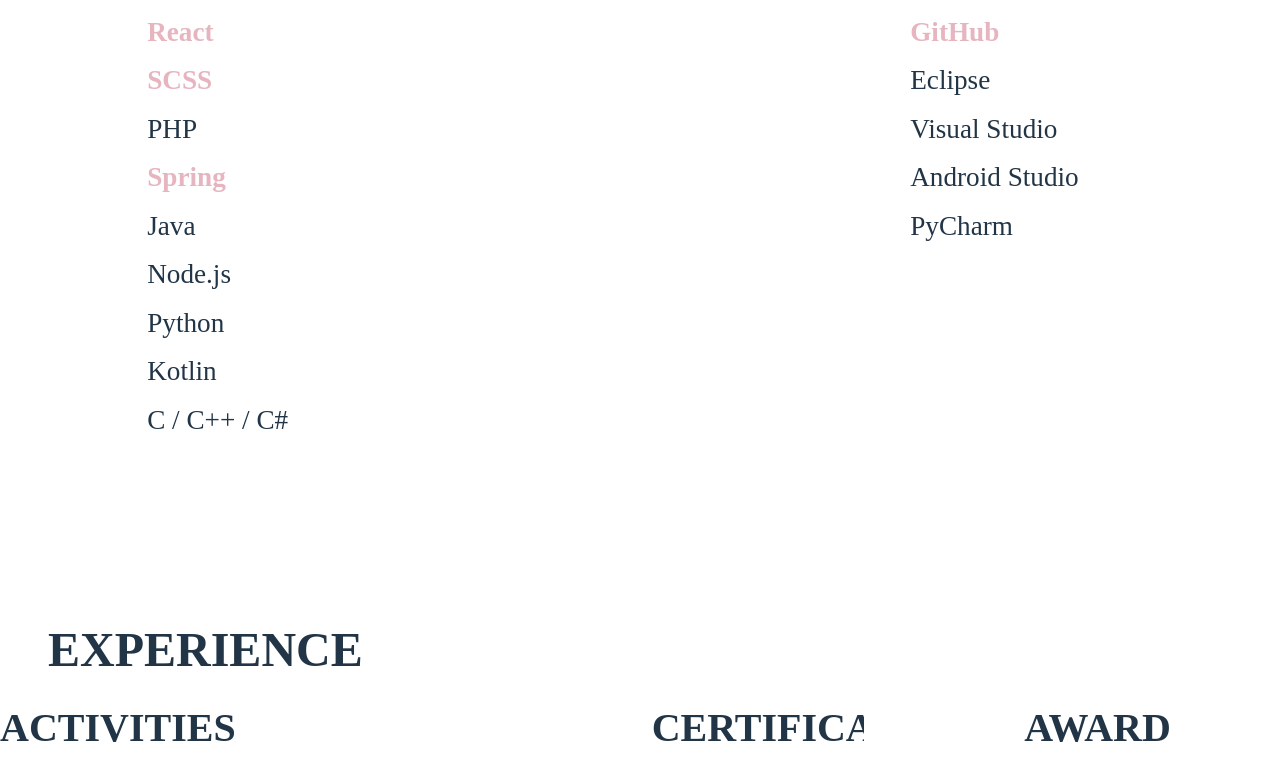
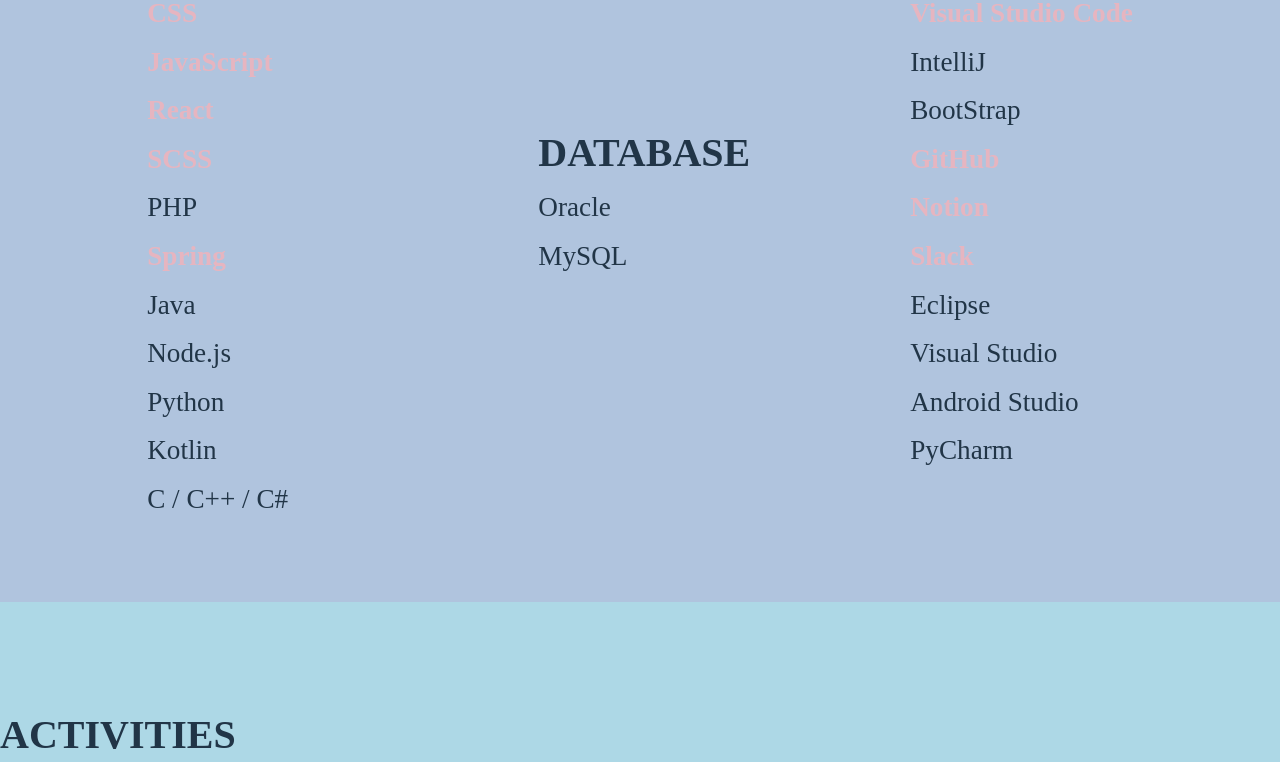
Before and after one commit to euphoria-lucy/Portfolio, a React (Vite) app: page / in a window 1280 px wide. Shown: the part 1798-2560 px from the top of the page. Built offline with nearby package versions, Linux system fonts and the light colour scheme; a web font is replaced by a local one.

Commit message:
router dom 설치

```diff
--- a/package.json
+++ b/package.json
@@ -12,7 +12,8 @@
   "dependencies": {
     "node-sass": "^9.0.0",
     "react": "^18.2.0",
-    "react-dom": "^18.2.0"
+    "react-dom": "^18.2.0",
+    "react-router-dom": "^6.22.3"
   },
   "devDependencies": {
     "@types/react": "^18.2.66",
--- a/src/components/Activity.jsx
+++ b/src/components/Activity.jsx
@@ -4,7 +4,6 @@
 const Activity = () => {
   return (
     <>
-      <div className="experience">EXPERIENCE</div>
       <div className="activity">
         <div className="activity-background">
           <div className="activity-intro">ACTIVITIES</div>
--- a/src/components/Project.jsx
+++ b/src/components/Project.jsx
@@ -1,4 +1,5 @@
 import React from "react";
+import { useHistory } from "react-router-dom";
 import "../scss/Project.scss";
 
 const Project = () => {
--- a/src/components/Skills.jsx
+++ b/src/components/Skills.jsx
@@ -34,8 +34,10 @@
           <div className="tool">
             <p className="mark">Visual Studio Code</p>
             <p>IntelliJ</p>
-            <p>Bootstrap</p>
+            <p>BootStrap</p>
             <p className="mark">GitHub</p>
+            <p className="mark">Notion</p>
+            <p className="mark">Slack</p>
             <p>Eclipse </p>
             <p>Visual Studio</p>
             <p>Android Studio</p>
--- a/src/scss/Activity.scss
+++ b/src/scss/Activity.scss
@@ -1,28 +1,19 @@
 @import "../scss/setting/font.scss";
 
-.experience {
-  font-family: "SCoreDream";
-  font-weight: 900;
-  font-size: 3em;
-
-  margin-left: 1em;
-  line-height: 2;
-  // background-color: lightblue;
-}
-
 .activity {
-  // background-color: lightblue;
+  background-color: lightblue;
   display: flex;
   justify-content: center;
   align-items: center;
   gap: 10em;
+  height: 100vh;
 }
 
 .activity-background,
 .certificate-background,
 .award-background {
   // background-color: lightskyblue;
-  height: 100vh;
+  // height: 100vh;
 }
 
 .activity-intro,
--- a/src/scss/Project.scss
+++ b/src/scss/Project.scss
@@ -7,6 +7,7 @@
   flex-direction: column;
   gap: 10em;
   height: 100vh;
+  background-color: lightgray;
   // background-color: lavenderblush;
 }
 
--- a/src/scss/Skills.scss
+++ b/src/scss/Skills.scss
@@ -6,14 +6,16 @@
   justify-content: center;
   align-items: center;
   gap: 10em;
+  height: 100vh;
+  background-color: lightsteelblue;
 }
 
-.language-background,
-.database-background,
-.tool-background {
-  // background-color: lightskyblue;
-  height: 100vh;
-}
+// .language-background,
+// .database-background,
+// .tool-background {
+//   // background-color: lightskyblue;
+//   // height: 100vh;
+// }
 
 .language-intro,
 .database-intro,
```
Also changed, not shown: 1 other file (tests, documents, lock files or other folders).
